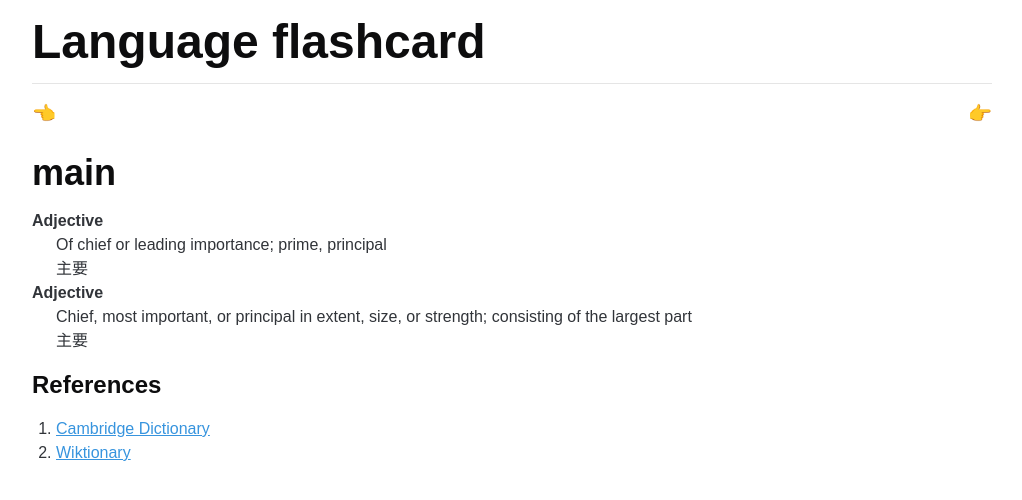
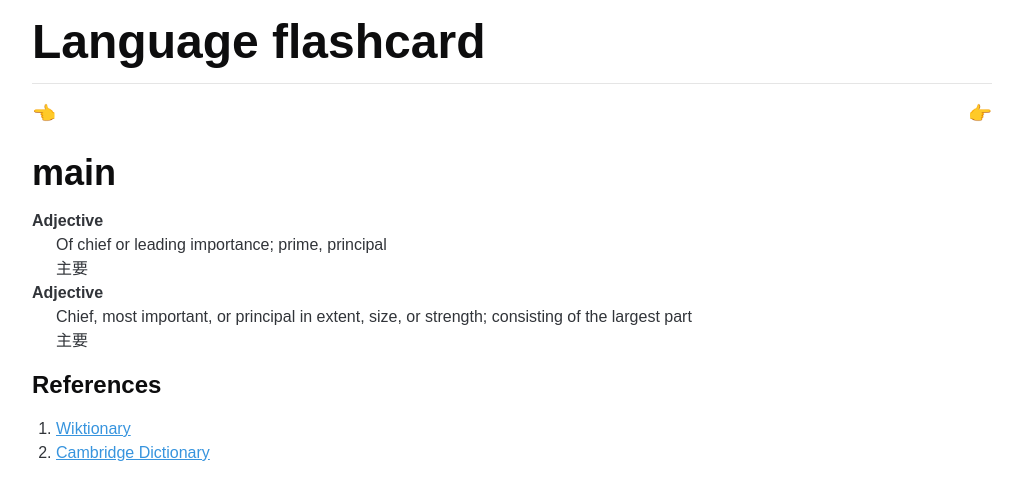
Before and after one commit to iigmir/language-flashcards, a React (Create React App) app: page / in a window 1280 px wide. Shown: the top 500 px of the page, without its empty margins (128-1150 px from the left). Built offline with nearby package versions, Linux system fonts and the light colour scheme.

Commit message:
wiktionary

```diff
--- a/src/assets/example-entries.json
+++ b/src/assets/example-entries.json
@@ -34,10 +34,6 @@
             {
                 "href": "https://dictionary.cambridge.org/search/english/direct/?q=main",
                 "text": "Cambridge Dictionary"
-            },
-            {
-                "href": "https://en.wiktionary.org/w/index.php?title=Special:Search&search=main",
-                "text": "Wiktionary"
             }
         ]
     },
--- a/src/views/Card/References.js
+++ b/src/views/Card/References.js
@@ -25,15 +25,19 @@ class References extends React.Component {
     constructor(props)
     {
         super(props);
-        this.references = props.references;
+    }
+    wiktionary()
+    {
+        const { word } = this.props;
+        return [{
+            "href": `https://en.wiktionary.org/w/index.php?title=Special:Search&search=${word}`,
+            "text": "Wiktionary"
+        }];
     }
     render()
     {
-        const { references } = this.props;
-        if( references.length < 1 )
-        {
-            return (<dev />);
-        }
+        const wiktionary = this.wiktionary();
+        const references = wiktionary.concat( this.props.references );
         return (
             <section className="references">
                 <h3>References</h3>
@@ -47,6 +51,7 @@ class References extends React.Component {
 
 References.propTypes = {
     references: PropTypes.array,
+    word: PropTypes.string
 };
 
 export default References;
--- a/src/views/Card/index.js
+++ b/src/views/Card/index.js
@@ -42,7 +42,7 @@ class Card extends React.Component {
                 <dl className="entry">
                     { terms.map( (item, index) => (<Definition item={ item } key={ index } />) ) }
                 </dl>
-                <References references={ references } />
+                <References references={ references } word={ word } />
             </main>
         );
     }
```
